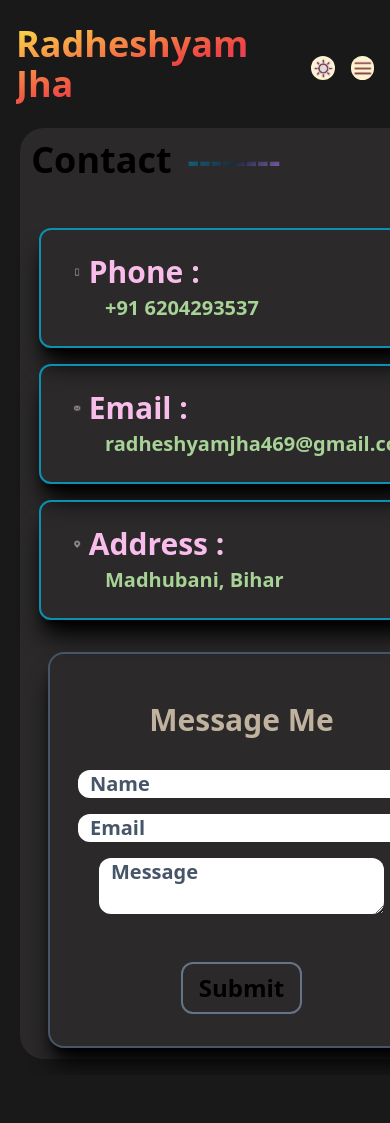
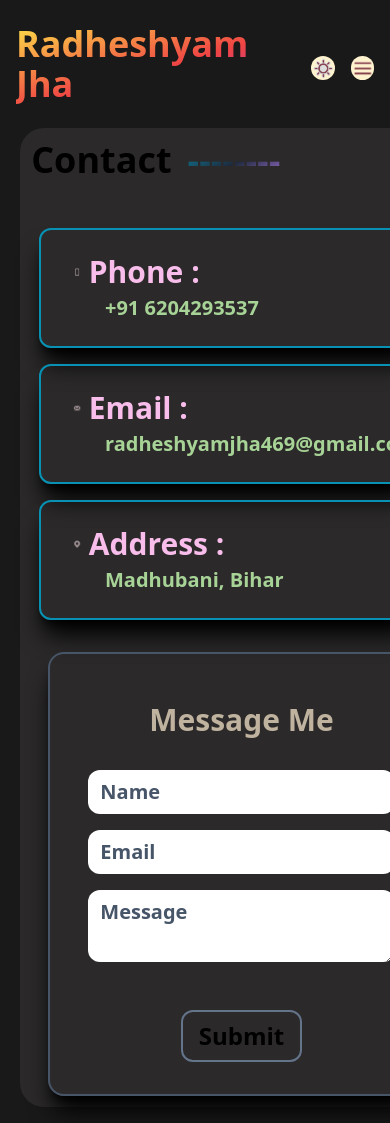
Before and after one commit to Radhe2001/Radheshyam-portfolio, a Next.js app: page /contact in a window 390 px wide. Shown: the top 1123 px of the page. Before the commit the page ends 1075 px from the top, so only its background shows below. Built offline with nearby package versions, Linux system fonts and the light colour scheme.

Commit message:
fixing form div input width for small screen

```diff
--- a/app/contact/page.tsx
+++ b/app/contact/page.tsx
@@ -112,7 +112,7 @@ function Contact() {
 								<div className="flex place-content-center mb-4 mt-4">
 									<input
 										type="text"
-										className="lg:w-[60%] md:w-[80%] sm:w-[80%] lg:h-12 sm:h-16 md:h-16 rounded-xl px-3 placeholder:text-xl placeholder:font-semibold placeholder:text-slate-600 text-xl text-black font-semibold"
+										className="lg:w-[60%] md:w-[80%] sm:w-[80%] lg:h-12 sm:h-16 w-[80%] py-2 md:h-16 rounded-xl px-3 placeholder:text-xl placeholder:font-semibold placeholder:text-slate-600 text-xl text-black font-semibold"
 										placeholder="Name"
 										value={name}
 										onChange={(e) =>
@@ -124,7 +124,7 @@ function Contact() {
 								<div className="flex place-content-center mb-4 mt-4">
 									<input
 										type="email"
-										className="lg:w-[60%] md:w-[80%] sm:w-[80%] lg:h-12 sm:h-16 md:h-16 rounded-xl px-3 placeholder:text-xl placeholder:font-semibold placeholder:text-slate-600 text-xl text-black font-semibold"
+										className="lg:w-[60%] md:w-[80%] sm:w-[80%] lg:h-12 sm:h-16 md:h-16 rounded-xl w-[80%] py-2 px-3 placeholder:text-xl placeholder:font-semibold placeholder:text-slate-600 text-xl text-black font-semibold"
 										placeholder="Email"
 										value={email}
 										onChange={(e) =>
@@ -135,7 +135,7 @@ function Contact() {
 								</div>
 								<div className="flex place-content-center mb-4 mt-4">
 									<textarea
-										className="lg:w-[60%] md:w-[80%] sm:w-[80%] lg:h-12 sm:h-16 md:h-16 rounded-xl px-3 placeholder:text-xl placeholder:font-semibold placeholder:text-slate-600 text-xl text-black font-semibold"
+										className="lg:w-[60%] md:w-[80%] sm:w-[80%] lg:h-12 sm:h-16 md:h-16 rounded-xl w-[80%] py-2 px-3 placeholder:text-xl placeholder:font-semibold placeholder:text-slate-600 text-xl text-black font-semibold"
 										placeholder="Message"
 										value={message}
 										onChange={(e) =>
```
